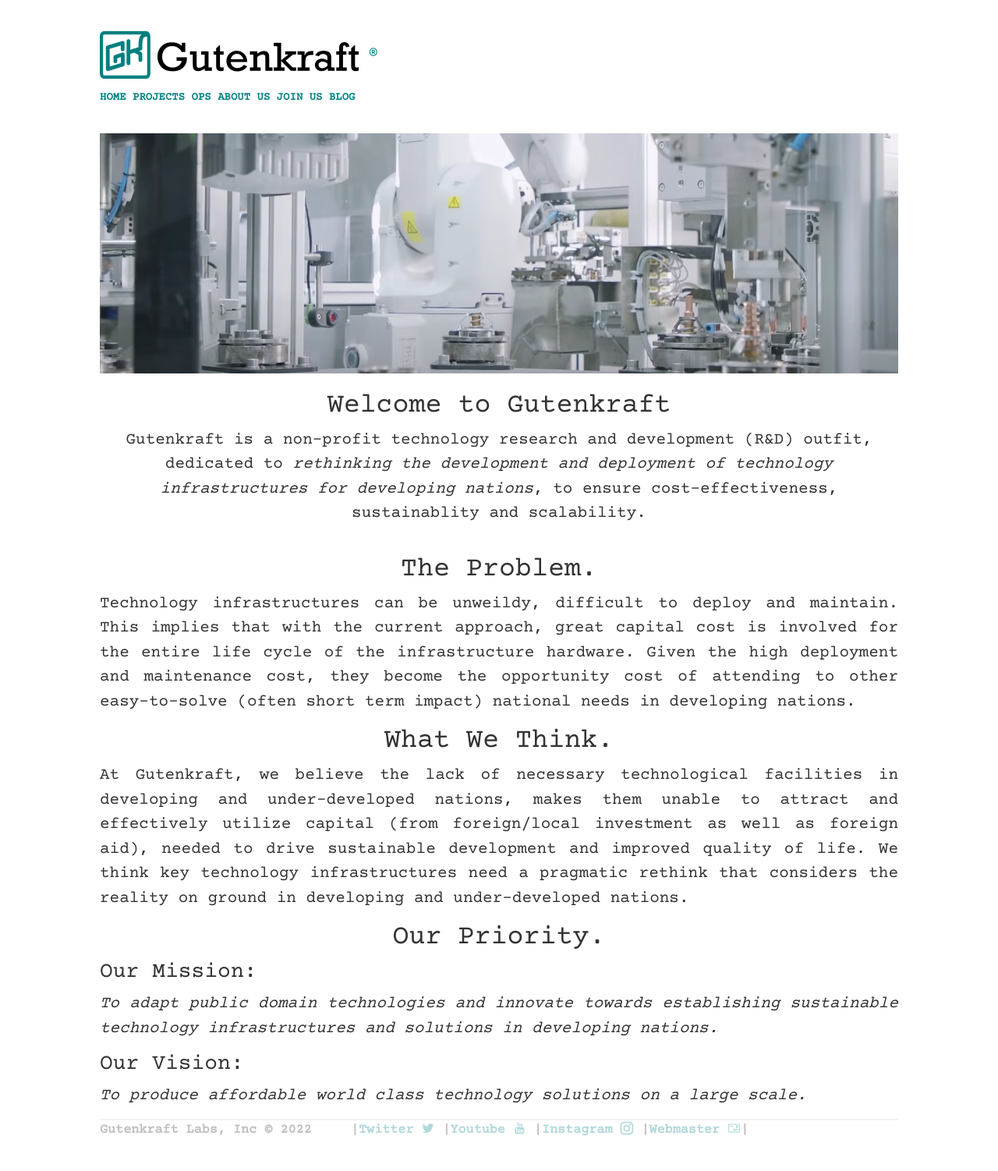
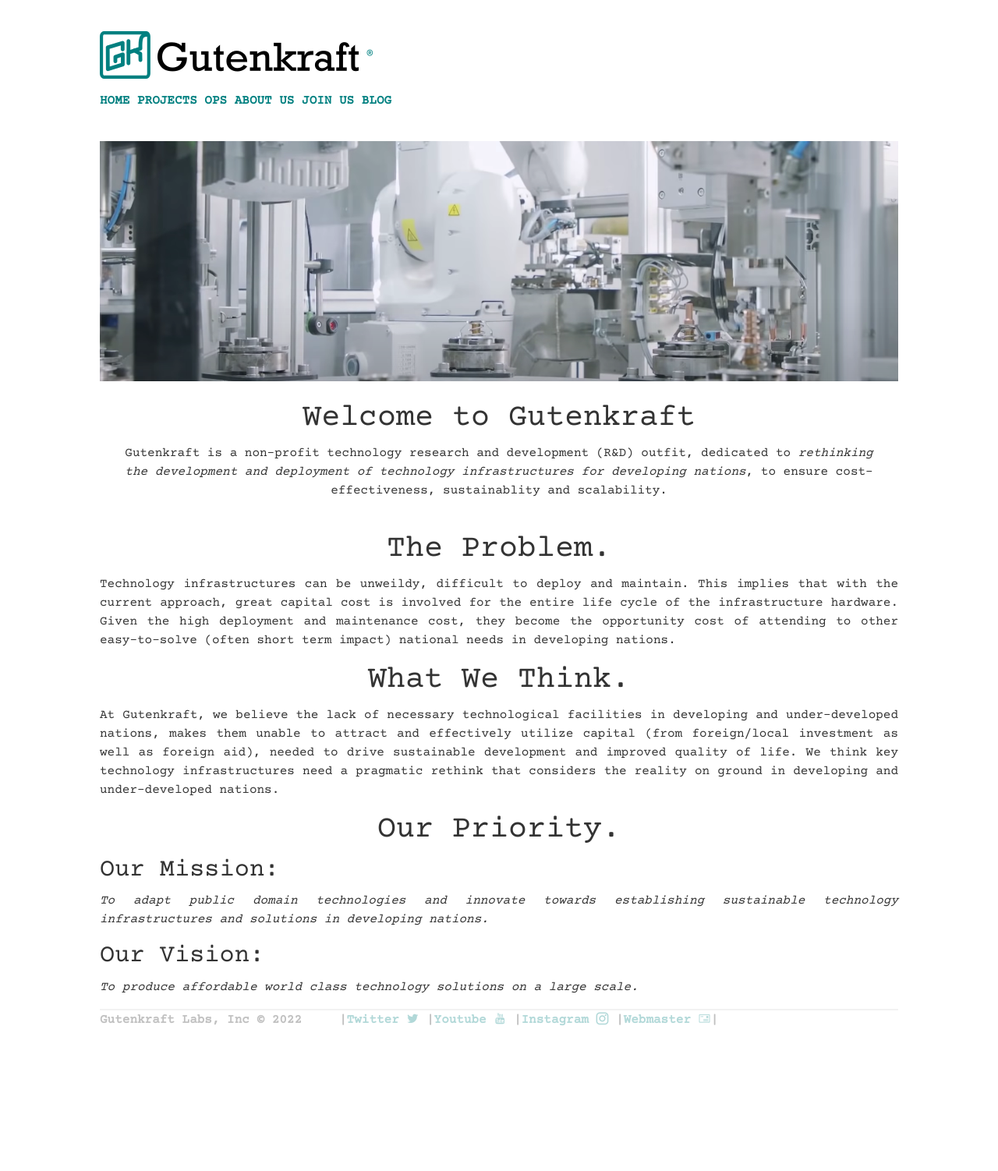
Before and after one commit to oferonmi/datafilik.github.io, a Jekyll site: the page built from index.html, in a window 1280 px wide. Shown: the whole page at 78% size. Built offline with Jekyll 4.4.1, drawn with Linux system fonts in a browser that asks for light colours; some web fonts are replaced; after the commit the page ends 1360 px from its top, so only the background shows below that.

Commit message:
content update

```diff
--- a/css/main.css
+++ b/css/main.css
@@ -6,7 +6,7 @@ html {
     -webkit-tap-highlight-color: transparent;
     -ms-text-size-adjust: 100%;
     -webkit-text-size-adjust: 100%;
-    font-size: .875em;
+    /* font-size: .875em; */
     line-height: 1.375;
 }
 
@@ -18,8 +18,8 @@ body {
     font-family: 'Overpass Mono', 'Courier Prime', 'Cutive Mono', 'Space Mono', 'Fira Code';
     /* font-family: 'Cutive Mono', 'Overpass Mono', 'Courier Prime', 'Space Mono', 'Fira Code'; */
     /* font-family: 'Fira Code', 'Cutive Mono', 'Overpass Mono', 'Courier Prime', 'Space Mono'; */
-
     color: #333;
+    font-size: 16px;
 }
 
 nav{
@@ -51,7 +51,8 @@ a:hover {
 }
 
 p {
-    font-size: 1.5em;
+    /* font-size: 1.5em; */
+    font-size: 16px;
 }
 
 header{
@@ -64,12 +65,14 @@ footer {
     background-color: rgba(47, 90, 47, 0);
     opacity: 0.3;
     border-top: 2.5px solid #d5d5d5;
-    font-size: 1.2em;
+    /* font-size: 1.2em; */
+    font-size: 16px;
 }
 
 ul.posts {
     margin: 20px auto 40px;
-    font-size: 1.5em;
+    font-size: 16px;
+    /* font-size: 1.5em; */
 }
 
 ul.posts li {
@@ -78,7 +81,8 @@ ul.posts li {
 
 ul.ops,  ul.embedtools, ul.cadmtools {
     margin: 20px auto 40px;
-    font-size: 1.5em;
+    /* font-size: 1.5em; */
+    font-size: 16px;
     list-style: none;
 }
 
```
